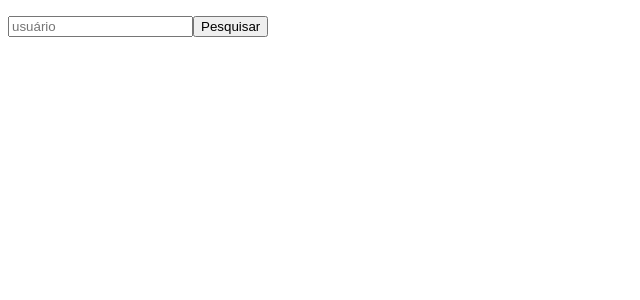
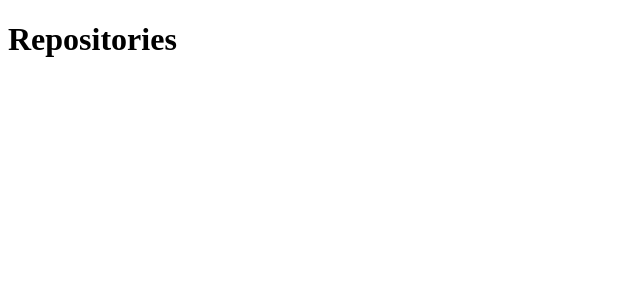
Before and after one commit to Luanftg/gamagit, a React (Create React App) app: page /repositories in a window 1280 px wide. Shown: the top 300 px of the page, without its empty margins (0-640 px from the left). Built offline with nearby package versions, Linux system fonts and the light colour scheme.

Commit message:
install react-router-dom@5

```diff
--- a/package.json
+++ b/package.json
@@ -9,6 +9,7 @@
     "axios": "^0.27.2",
     "react": "^18.1.0",
     "react-dom": "^18.1.0",
+    "react-router-dom": "^5.3.3",
     "react-scripts": "5.0.1",
     "web-vitals": "^2.1.4"
   },
--- a/src/App.js
+++ b/src/App.js
@@ -1,18 +1,10 @@
-import React, { useState } from 'react';
-import axios from 'axios';
+import React from 'react';
+import Routes from './routes';
 
-function App(props) {
-  const [usuario,setUsuario] = useState('');
-  function handlePesquisa() {
-    axios.get(`https://api.github.com/users/${usuario}/repos`).then(response => console.log(response.data));
-  }
+
+function App() {
     return (
-
-      <>
-        <p>{usuario}</p>
-        <input className="usuario" placeholder="usuário" value={usuario} onChange={e => setUsuario(e.target.value)}/>
-        <button type="button" onClick={handlePesquisa}>Pesquisar</button>
-      </>
+      <Routes/>
     );
 }
 
--- /dev/null
+++ b/src/Home.js
@@ -0,0 +1,19 @@
+import React, { useState } from 'react';
+import axios from 'axios';
+
+function App(props) {
+  const [usuario,setUsuario] = useState('');
+  function handlePesquisa() {
+    axios.get(`https://api.github.com/users/${usuario}/repos`).then(response => console.log(response.data));
+  }
+    return (
+
+      <>
+        <p>{usuario}</p>
+        <input className="usuario" placeholder="usuário" value={usuario} onChange={e => setUsuario(e.target.value)}/>
+        <button type="button" onClick={handlePesquisa}>Pesquisar</button>
+      </>
+    );
+}
+
+export default App;
--- /dev/null
+++ b/src/Repositories.js
@@ -0,0 +1,7 @@
+import React from  'react';
+
+export default function Repositories() {
+    return (
+        <h1>Repositories</h1>
+        )
+}
--- a/src/index.js
+++ b/src/index.js
@@ -2,16 +2,10 @@
 import ReactDOM from 'react-dom/client';
 
 import App from './App';
-import reportWebVitals from './reportWebVitals';
+
 
 const root = ReactDOM.createRoot(document.getElementById('root'));
 root.render(
 
-    <App title="Hello" user="GamaAcademy"/>
-
+    <App />
 );
-
-// If you want to start measuring performance in your app, pass a function
-// to log results (for example: reportWebVitals(console.log))
-// or send to an analytics endpoint. Learn more: https://bit.ly/CRA-vitals
-reportWebVitals();
--- a/src/reportWebVitals.js
+++ /dev/null
@@ -1,13 +0,0 @@
-const reportWebVitals = onPerfEntry => {
-  if (onPerfEntry && onPerfEntry instanceof Function) {
-    import('web-vitals').then(({ getCLS, getFID, getFCP, getLCP, getTTFB }) => {
-      getCLS(onPerfEntry);
-      getFID(onPerfEntry);
-      getFCP(onPerfEntry);
-      getLCP(onPerfEntry);
-      getTTFB(onPerfEntry);
-    });
-  }
-};
-
-export default reportWebVitals;
--- a/src/routes.js
+++ b/src/routes.js
@@ -1,12 +1,14 @@
 import React from 'react';
-import { Switch, Route, BrowserRouter } from 'react-router-dom';
+import {Switch,  Route, BrowserRouter } from 'react-router-dom';
 
 import Repositories from './Repositories';
+import Home from './Home';
 
 export default function Routes() {
     return (
         <BrowserRouter>
             <Switch>
+                <Route  path="/" exact component={Home} />
                 <Route path='/repositories' component={Repositories}/>
             </Switch>
         </BrowserRouter>
```
Also changed, not shown: 1 other file (tests, documents, lock files or other folders).
